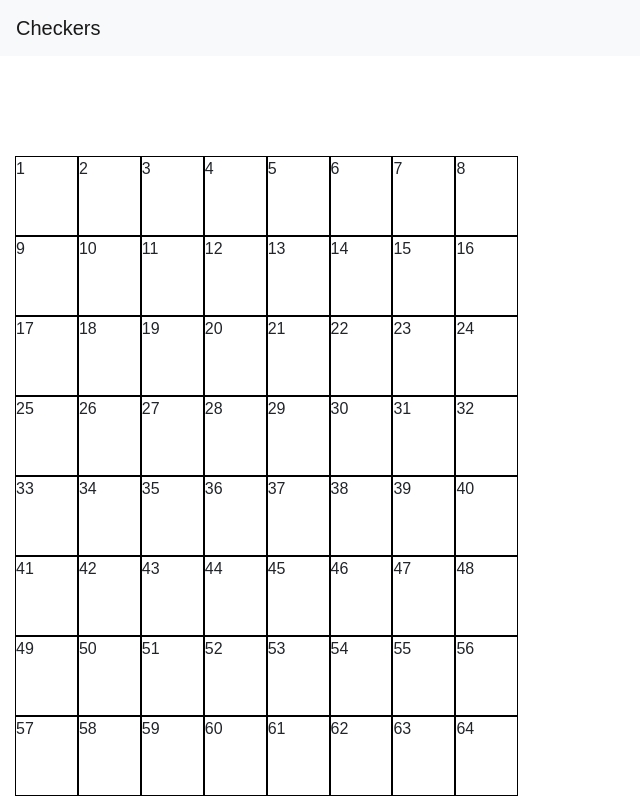
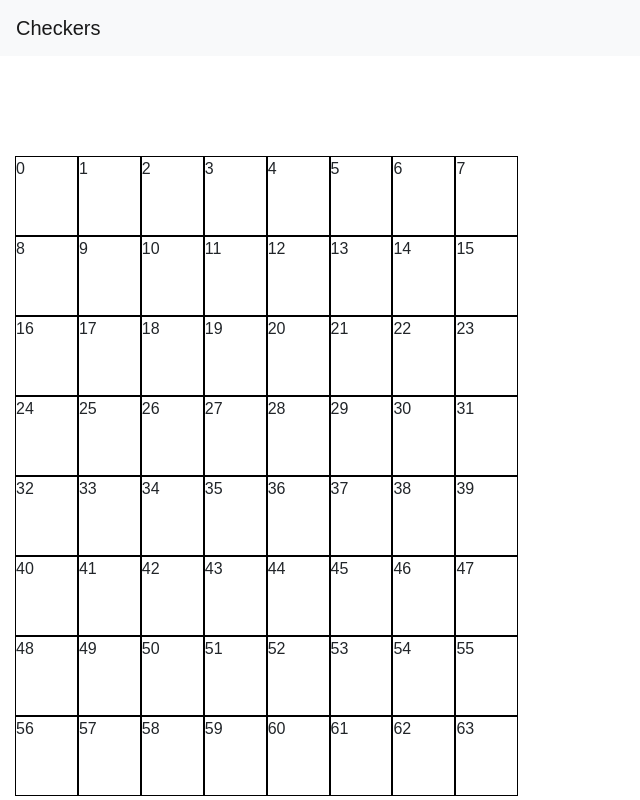
Before and after one commit to cyfrus/express-react-socketio-checkers-game, a React (Create React App) app in the folder client/: page /game/1 in a window 1280 px wide. Shown: the whole page, without its empty margins (0-640 px from the left). Built offline with nearby package versions, Linux system fonts and the light colour scheme.

Commit message:
small update

```diff
--- a/client/src/Components/GameComponents/Game.js
+++ b/client/src/Components/GameComponents/Game.js
@@ -105,8 +105,8 @@ class Game extends React.Component {
         this.handleClick = this.handleClick.bind(this);
     }
 
-    handleClick() {
-        console.log("square was pressed!");
+    handleClick(i) {
+        console.log(i);
     }
 
     render() {
@@ -114,7 +114,7 @@ class Game extends React.Component {
         return (
             <div className="row">
                 <div className="game col-md-5">
-                <Board squares={this.state.boardState} onClick={() => this.handleClick()} />
+                <Board squares={this.state.boardState} onClick={(i) => this.handleClick(i)} />
                 </div>
             </div>
         );
@@ -128,8 +128,8 @@ class Board extends React.Component {
            return <div key={index} className="boardRow">
             {
                 row.map((square) => {
-                    id++;
-                    return <Square  id={id} key={id} className="square" onClick={() => this.props.onClick()}/>;
+                    var i = id++;
+                    return <Square  id={i} key={id} className="square" onClick={() => this.props.onClick(i)}/>;
                 })
             }
             </div>
```
